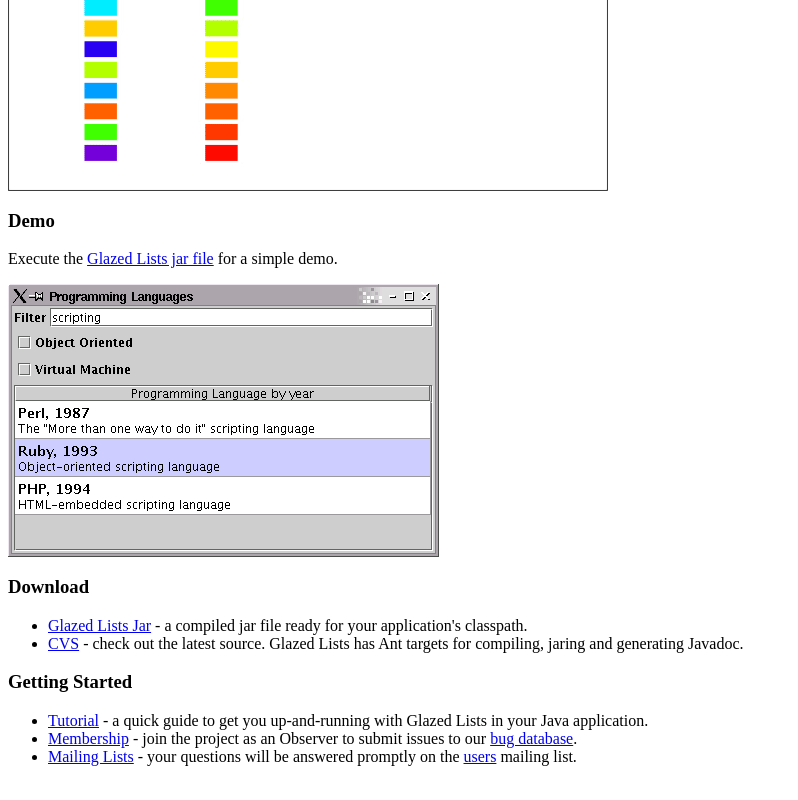
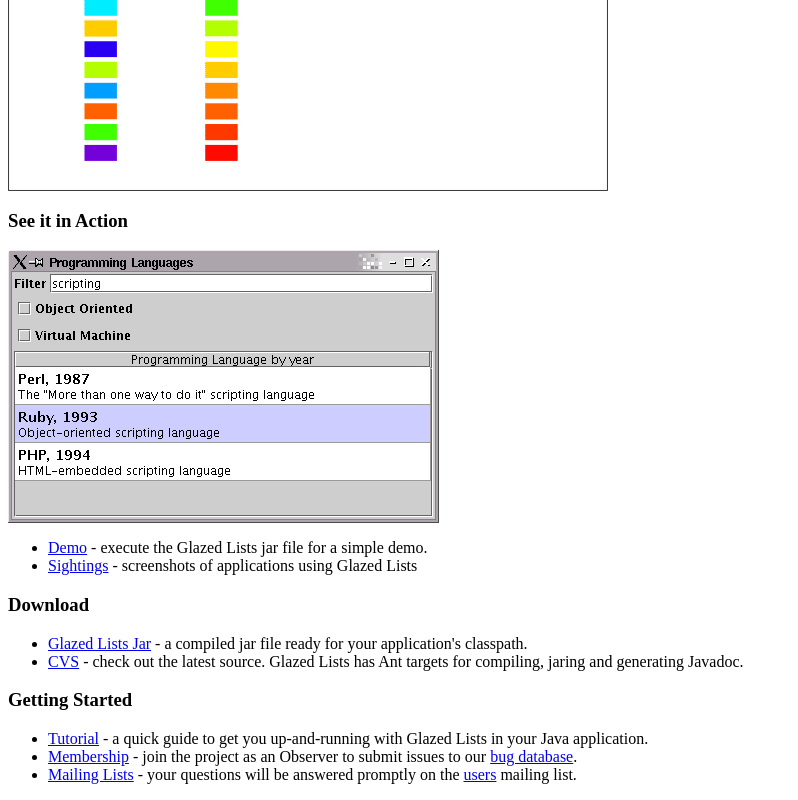
Before and after one commit to Berlizov/glazedlists-endre, a plain HTML site: page www/index.html in a window 1280 px wide. Shown: the part 760-1560 px from the top of the page, without its empty margins (0-798 px from the left). Drawn offline with Linux system fonts and the light colour scheme.

Commit message:
added sightings link

```diff
--- a/www/index.html
+++ b/www/index.html
@@ -18,9 +18,12 @@
 <p><img src="sourcesortfilterdisplay.gif" width="600" height="463" alt="source / sort / filter / display">
 
 
-<p><h3>Demo</h3>
-<p>Execute the <a href="/files/documents/1073/1671/glazedlists.jar">Glazed Lists jar file</a> for a simple demo.
+<p><h3>See it in Action</h3>
 <p><img src="/tutorial/part5/screenshot.gif" width="431" height="273" alt="Screenshot of Glazed Lists Demo">
+<ul>
+  <li><a href="/files/documents/1073/1671/glazedlists.jar">Demo</a> - execute the Glazed Lists jar file for a simple demo.
+  <li><a href="/sightings/index.html">Sightings</a> - screenshots of applications using Glazed Lists
+</ul>
 
 
 <p><h3>Download</h3>
```
Also changed, not shown: www/sightings/index.html (+1 -1 lines).
